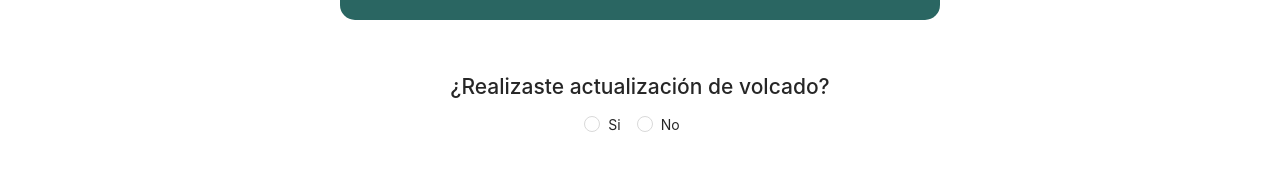
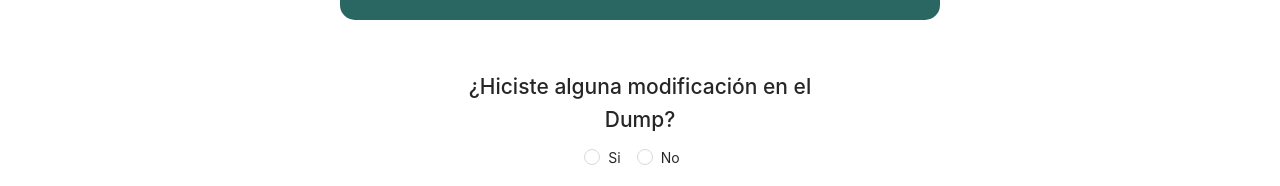
Before and after one commit to caramonp/Nomis-Frontend, a React (Create React App) app in the folder front-tributi/: page / in a window 1280 px wide. Both pictures are taken after a click on the button "Siguiente". Shown: the part 262-448 px from the top of the page. Built offline with nearby package versions, Linux system fonts and the light colour scheme; no server answers.

Commit message:
Cambio en parrafo modificacion en el Dump

```diff
--- a/front-tributi/src/components/UpdateDump/UpdateDump.js
+++ b/front-tributi/src/components/UpdateDump/UpdateDump.js
@@ -11,7 +11,7 @@ const UpdateDumpComponent = () => {
           Actualización
         </p>
       </section>
-      <h2>¿Realizaste actualización de volcado?</h2>
+      <h2>¿Hiciste alguna modificación en el Dump?</h2>
       <div className="select-button">
         <SelectButton />
       </div>
```
